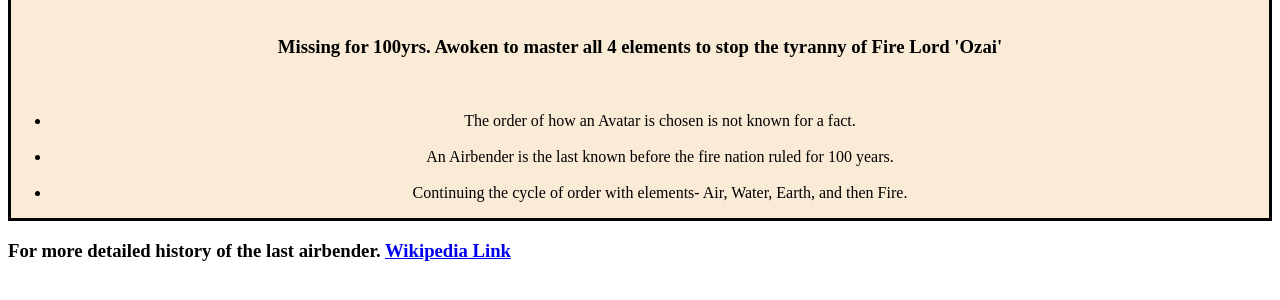
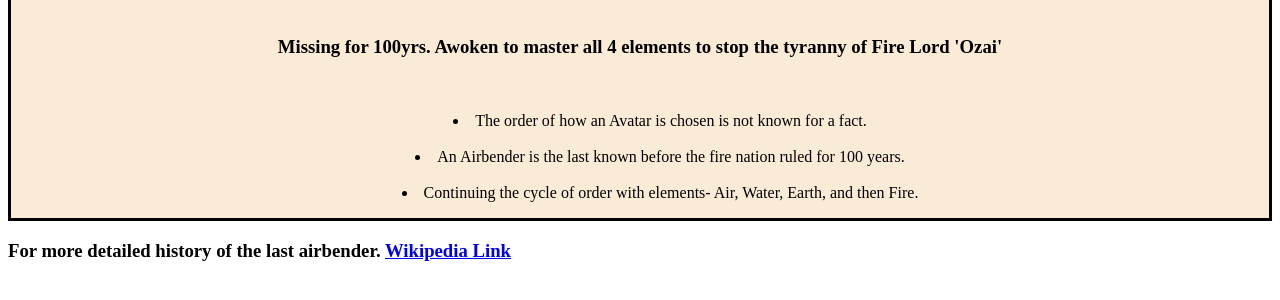
Before and after one commit to dkahuna/Tribute-Page, a plain HTML site: page index.html in a window 1280 px wide. Shown: the part 426-726 px from the top of the page. Drawn offline with Linux system fonts and the light colour scheme.

Commit message:
added bullets

```diff
--- a/index.html
+++ b/index.html
@@ -36,7 +36,8 @@ figcaption {
     text-align: right;
 }
 
-ul {
+li {
+    list-style-position: inside;
     text-align: center;
 }
 </style>
@@ -52,6 +53,7 @@ ul {
         <img id="image" src="https://i.etsystatic.com/7500314/r/il/651771/1165321706/il_570xN.1165321706_aty1.jpg" alt="Avatar Aang using all four elements">
 
         <!--the image caption for above-->
+        <section>
         <figcaption id="img-caption"><h3>Missing for 100yrs. Awoken to master all 4 elements to stop the tyranny of Fire Lord 'Ozai'</h3></figcaption>
 
         <ul>
@@ -61,6 +63,7 @@ ul {
             <br>
             <li>Continuing the cycle of order with elements- Air, Water, Earth, and then Fire.</li>
         </ul>
+        </section>
     </div>
 
 
```
